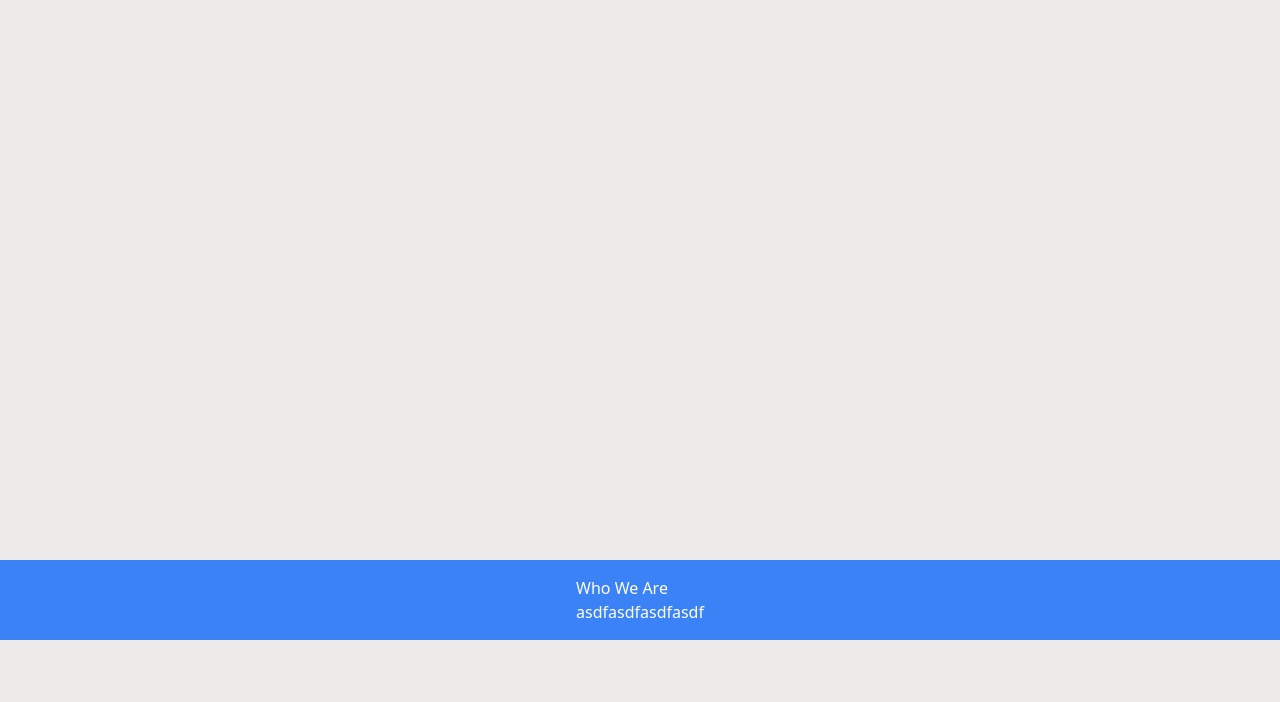
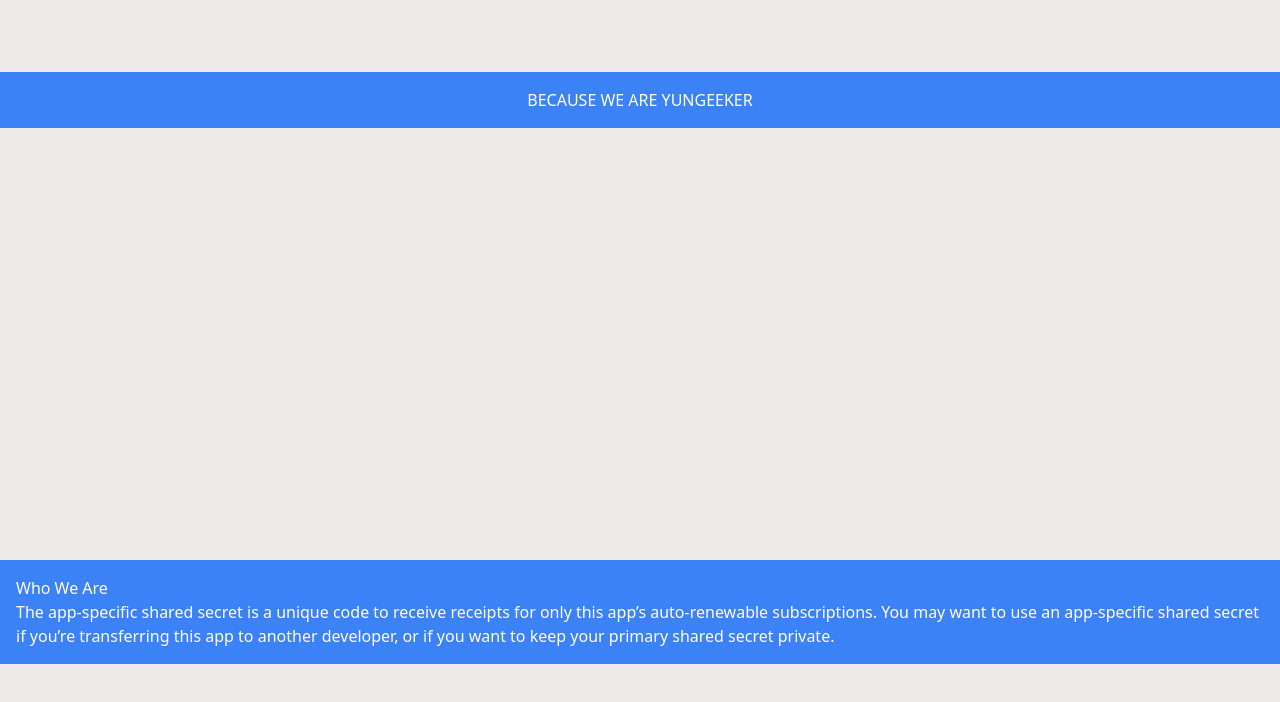
Before and after one commit to Gloridust/ygeeker, a Next.js app: page / in a window 1280 px wide. Shown: the top 702 px of the page. Built offline with nearby package versions, Linux system fonts and the light colour scheme.

Commit message:
Update index.mdx

```diff
--- a/src/pages/index.mdx
+++ b/src/pages/index.mdx
@@ -1,7 +1,16 @@
-<section className="h-[70vh]"></section>
-<div className="bg-blue-500 p-4 flex justify-center text-white">
+<section className="h-[70vh]">
+<br/><br/><br/>
+<div className="bg-blue-500 p-4 flex justify-center items-center text-white h-screen">
+	<div>
+		<h3>BECAUSE WE ARE YUNGEEKER</h3>
+	</div>
+</div>
+
+</section>
+
+<div className="bg-blue-500 p-4 flex justify-center items-center text-white h-screen">
 	<div>
 		<h3>Who We Are</h3>
-		<p>asdfasdfasdfasdf</p>
+		<p>The app-specific shared secret is a unique code to receive receipts for only this app’s auto-renewable subscriptions. You may want to use an app-specific shared secret if you’re transferring this app to another developer, or if you want to keep your primary shared secret private.</p>
 	</div>
 </div>
```
